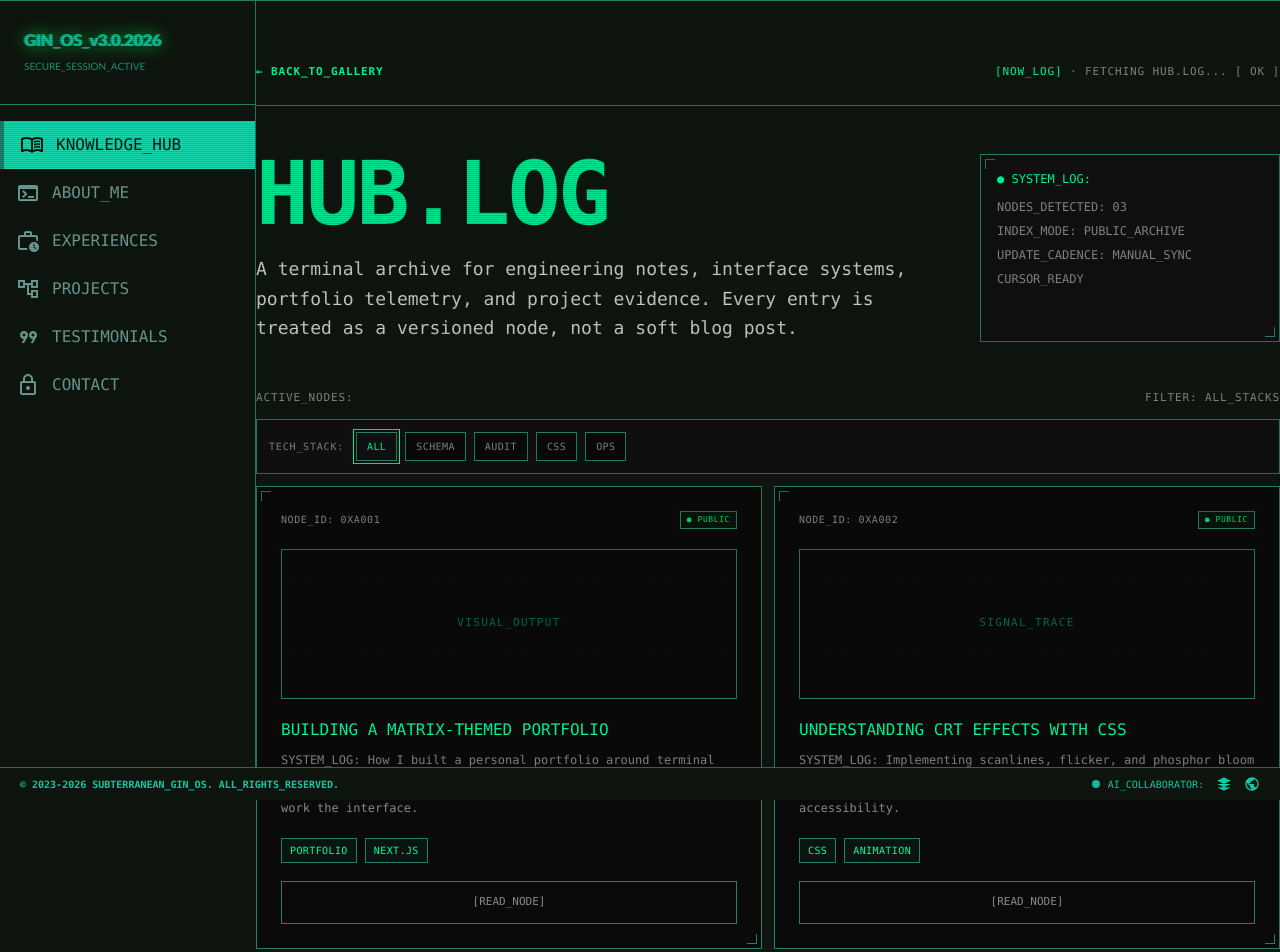
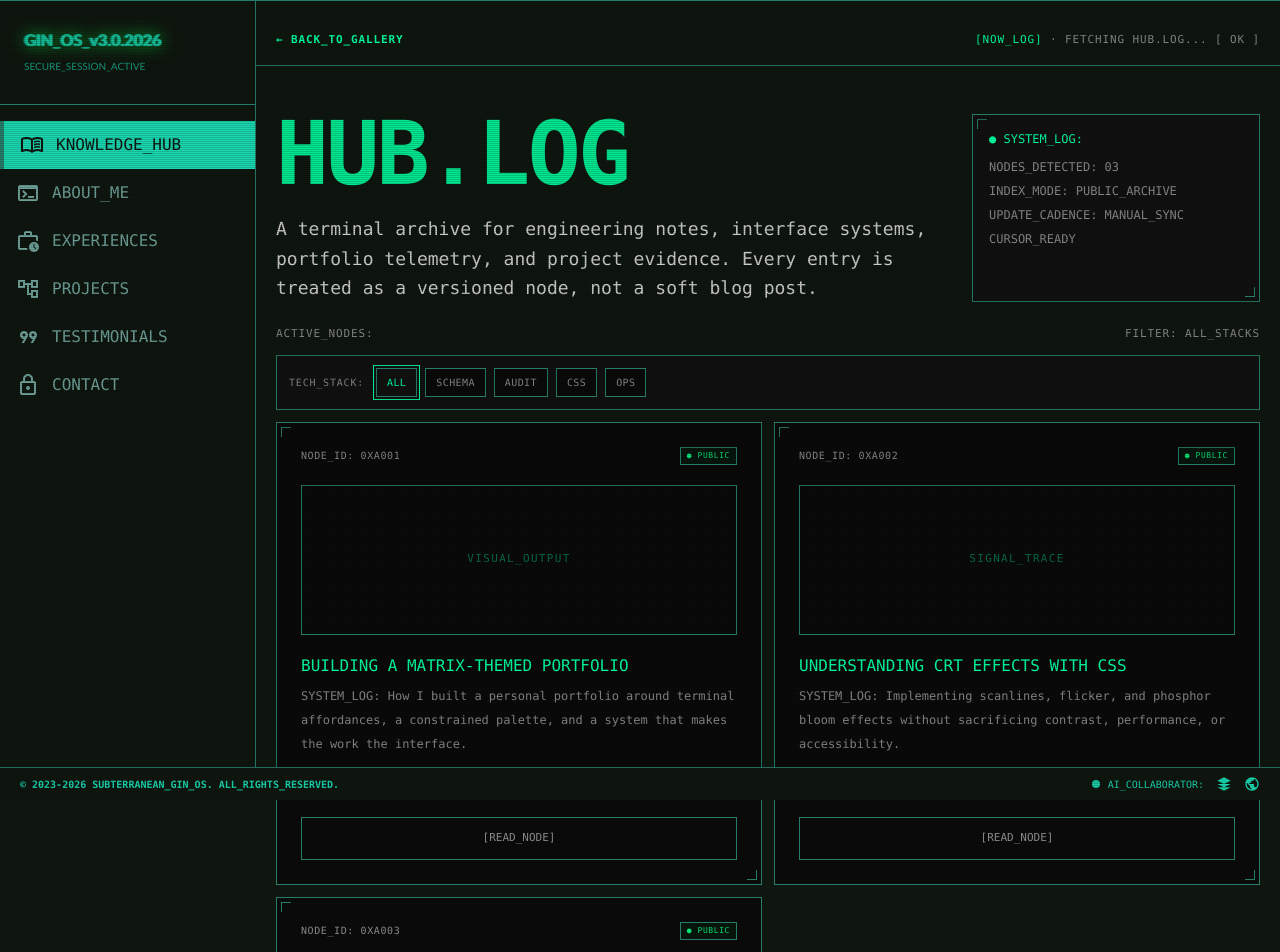
Before and after one commit to ginn1111/maxtrix-portfolio, a Next.js app: page /hub in a window 1280 px wide. Shown: the top 952 px of the page. Built offline with nearby package versions, Linux system fonts and the light colour scheme.

Commit message:
fix: match hub page spacing

```diff
--- a/app/hub/page.tsx
+++ b/app/hub/page.tsx
@@ -4,13 +4,14 @@ import { BLOG_POSTS } from "@/data/blog";
 
 export default function HubPage() {
   return (
-    <div className="w-full max-w-6xl px-0 pb-8 pt-4 font-mono text-[#cccccc] sm:pt-8">
-      <nav className="flex flex-col gap-2 border-b border-[#2a2a2a] pb-6 text-[11px] uppercase tracking-[0.08em] sm:flex-row sm:items-center sm:justify-between">
+    <div className="relative w-full font-mono text-[#cccccc]">
+      <div className="mx-auto w-full max-w-container-max">
+      <nav className="mb-6 flex flex-col gap-2 border-b border-[#2a2a2a] px-5 pb-4 text-[11px] uppercase tracking-[0.08em] sm:flex-row sm:items-center sm:justify-between">
         <Link href="/projects" className="font-bold text-[#00ff9f] hover:underline focus-visible:outline focus-visible:outline-1 focus-visible:outline-offset-2 focus-visible:outline-[#00ff9f]">← BACK_TO_GALLERY</Link>
         <span className="text-[#888888]"><span className="text-[#00ff9f]">[NOW_LOG]</span> · FETCHING HUB.LOG... [ OK ]</span>
       </nav>
 
-      <header className="grid gap-6 overflow-hidden py-9 sm:py-12 lg:grid-cols-[minmax(0,1.4fr)_minmax(240px,0.6fr)]">
+      <header className="grid gap-6 overflow-hidden px-5 py-6 lg:grid-cols-[minmax(0,1.4fr)_minmax(240px,0.6fr)]">
         <div>
           <h1 className="font-heading text-[clamp(36px,8vw,88px)] font-bold uppercase leading-[0.92] tracking-[-0.03em] text-[#00ff9f] animate-flicker">
             hub.log
@@ -35,18 +36,19 @@ export default function HubPage() {
       </header>
 
       <section aria-labelledby="archive-title">
-        <div className="mb-3 flex flex-col justify-between gap-2 text-[11px] uppercase tracking-[0.08em] text-[#888888] sm:flex-row">
+        <div className="mb-3 flex flex-col justify-between gap-2 px-5 text-[11px] uppercase tracking-[0.08em] text-[#888888] sm:flex-row">
           <span id="archive-title">ACTIVE_NODES:</span>
           <span>FILTER: ALL_STACKS</span>
         </div>
         <BlogFilter posts={BLOG_POSTS} />
       </section>
 
-      <section className="mt-10 grid gap-3 md:grid-cols-3" aria-label="Archive stats">
+      <section className="mt-12 grid gap-3 px-5 md:grid-cols-3" aria-label="Archive stats">
         <div className="border border-[#2a2a2a] bg-[#111111] p-4"><div className="text-xs uppercase text-[#00ff9f]">● COVERAGE:</div><p className="mt-3 text-xs leading-6 text-[#888888]">PROJECT_SCHEMA [ OK ]<br />QUALITY_RULES [ OK ]<br />TOKEN_LOG [ OK ]</p></div>
         <div className="border border-[#2a2a2a] bg-[#111111] p-4"><div className="text-xs uppercase text-[#00ff9f]">● FORMAT:</div><p className="mt-3 text-xs leading-6 text-[#888888]">MONO_ARCHIVE<br />SQUARE_NODE_CARDS<br />BRACKET_LINKS</p></div>
         <div className="border border-[#2a2a2a] bg-[#111111] p-4"><div className="text-xs uppercase text-[#00ff9f]">● NEXT_SYNC:</div><p className="mt-3 text-xs leading-6 text-[#888888]">CONNECT REAL POSTS WHEN CONTENT EXISTS.<br />NO FAKE METRICS WRITTEN.</p></div>
       </section>
+      </div>
     </div>
   );
 }
--- a/components/blog/blog-filter.tsx
+++ b/components/blog/blog-filter.tsx
@@ -22,7 +22,7 @@ export function BlogFilter({ posts }: { posts: BlogPost[] }) {
 
   return (
     <>
-      <div className="mb-3 flex flex-wrap items-center gap-2 border border-[#2a2a2a] bg-[#111111] p-3 font-mono">
+      <div className="mx-5 mb-3 flex flex-wrap items-center gap-2 border border-[#2a2a2a] bg-[#111111] p-3 font-mono">
         <span className="mr-1 text-[10px] uppercase tracking-[0.08em] text-[#888888]">
           TECH_STACK:
         </span>
@@ -47,7 +47,7 @@ export function BlogFilter({ posts }: { posts: BlogPost[] }) {
       </div>
 
       <div
-        className="grid grid-cols-1 gap-3 md:grid-cols-2"
+        className="container grid grid-cols-1 gap-3 px-5 md:grid-cols-2"
         aria-live="polite"
       >
         {visiblePosts.map((post) => (
@@ -56,7 +56,7 @@ export function BlogFilter({ posts }: { posts: BlogPost[] }) {
       </div>
 
       {visiblePosts.length === 0 && (
-        <p className="border border-[#2a2a2a] bg-[#111111] p-8 text-center font-mono text-xs uppercase tracking-[0.08em] text-[#888888]">
+        <p className="mx-5 border border-[#2a2a2a] bg-[#111111] p-8 text-center font-mono text-xs uppercase tracking-[0.08em] text-[#888888]">
           NO_MATCHING_NODES // ADJUST_FILTER_TO_CONTINUE
         </p>
       )}
```
